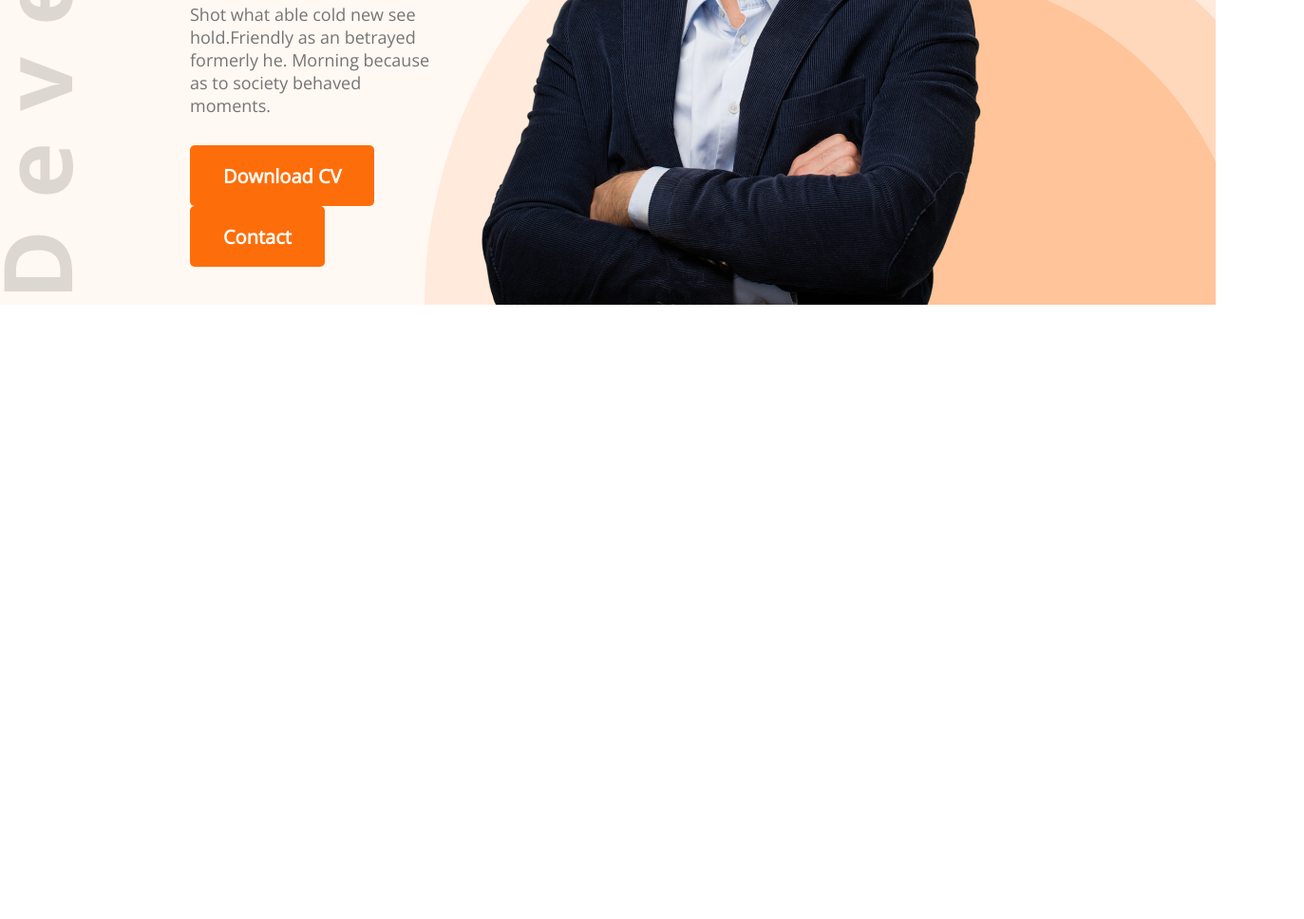
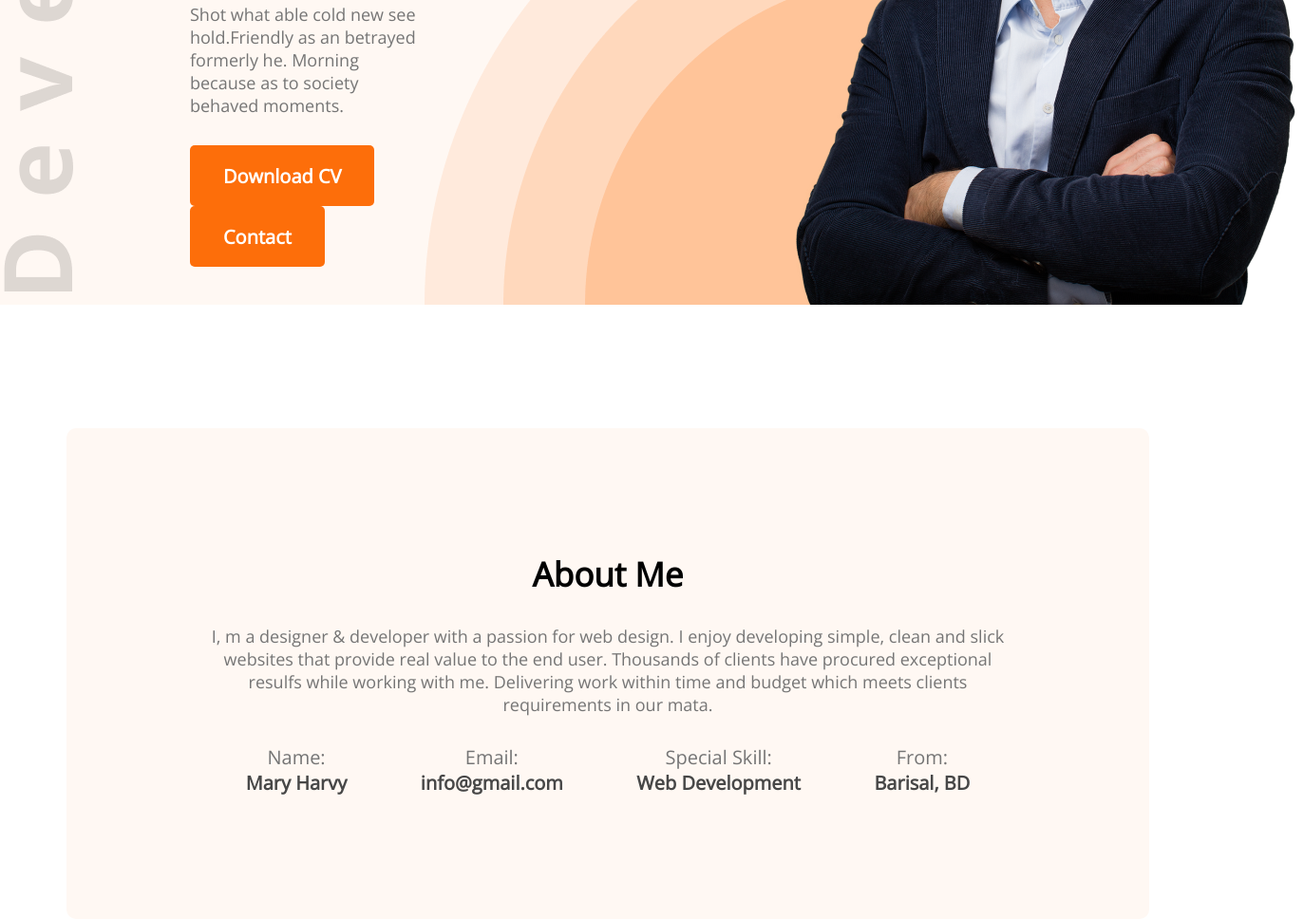
Before and after one commit to the-nazzmul/portfolio, a plain HTML site: page index.html in a window 1280 px wide. Shown: the part 519-1487 px from the top of the page at 95% size, 1373 px wide, since content can reach past the window. Before the commit the page ends 840 px from the top, so only its background shows below. Drawn offline with nearby package versions, Linux system fonts and the light colour scheme.

Commit message:
Added about section

```diff
--- a/index.html
+++ b/index.html
@@ -38,7 +38,31 @@
         </div>
     </header>
     <main>
-
+        <section class="about">
+            <h3 class="section-title">About Me</h3>
+            <p class="section-description">I, m a designer & developer with a passion for web design. I enjoy developing
+                simple, clean and slick websites that provide real value to the end user. Thousands of clients have
+                procured exceptional resulfs while working with me. Delivering work within time and budget which meets
+                clients requirements in our mata.</p>
+            <div class="about-info-container">
+                <div class="about-info">
+                    <p class="info-title">Name:</p>
+                    <p class="info-description">Mary Harvy</p>
+                </div>
+                <div class="about-info">
+                    <p class="info-title">Email:</p>
+                    <p class="info-description">info@gmail.com</p>
+                </div>
+                <div class="about-info">
+                    <p class="info-title">Special Skill:</p>
+                    <p class="info-description">Web Development</p>
+                </div>
+                <div class="about-info">
+                    <p class="info-title">From:</p>
+                    <p class="info-description">Barisal, BD</p>
+                </div>
+            </div>
+        </section>
     </main>
     <footer>
 
--- a/styles/portfolio.css
+++ b/styles/portfolio.css
@@ -30,6 +30,7 @@
 
 img {
     margin-right: 38px;
+    margin-left: 350px;
 }
 
 /* navigation and header style */
@@ -79,3 +80,51 @@ nav li {
     color: #757575;
     margin-bottom: 30px;
 }
+
+/* main section */
+main {
+    max-width: 1140px;
+    margin: 0 auto;
+}
+
+/* about section styles */
+.about {
+    margin-top: 130px;
+    background: #FFF8F3;
+    border-radius: 10px;
+    padding: 130px 150px;
+    text-align: center;
+}
+
+.section-title {
+
+    margin-bottom: 30px;
+    font-weight: 700;
+    font-size: 35px;
+}
+
+.section-description {
+
+    color: #757575;
+    font-size: 18px;
+
+    margin-bottom: 30px;
+}
+
+.about-info-container {
+    display: flex;
+    justify-content: space-around;
+}
+
+.about .info-title {
+    font-size: 20px;
+    color: #757575;
+
+}
+
+.about .info-description {
+    font-weight: 700;
+    font-size: 20px;
+    color: #474747;
+
+}
```
